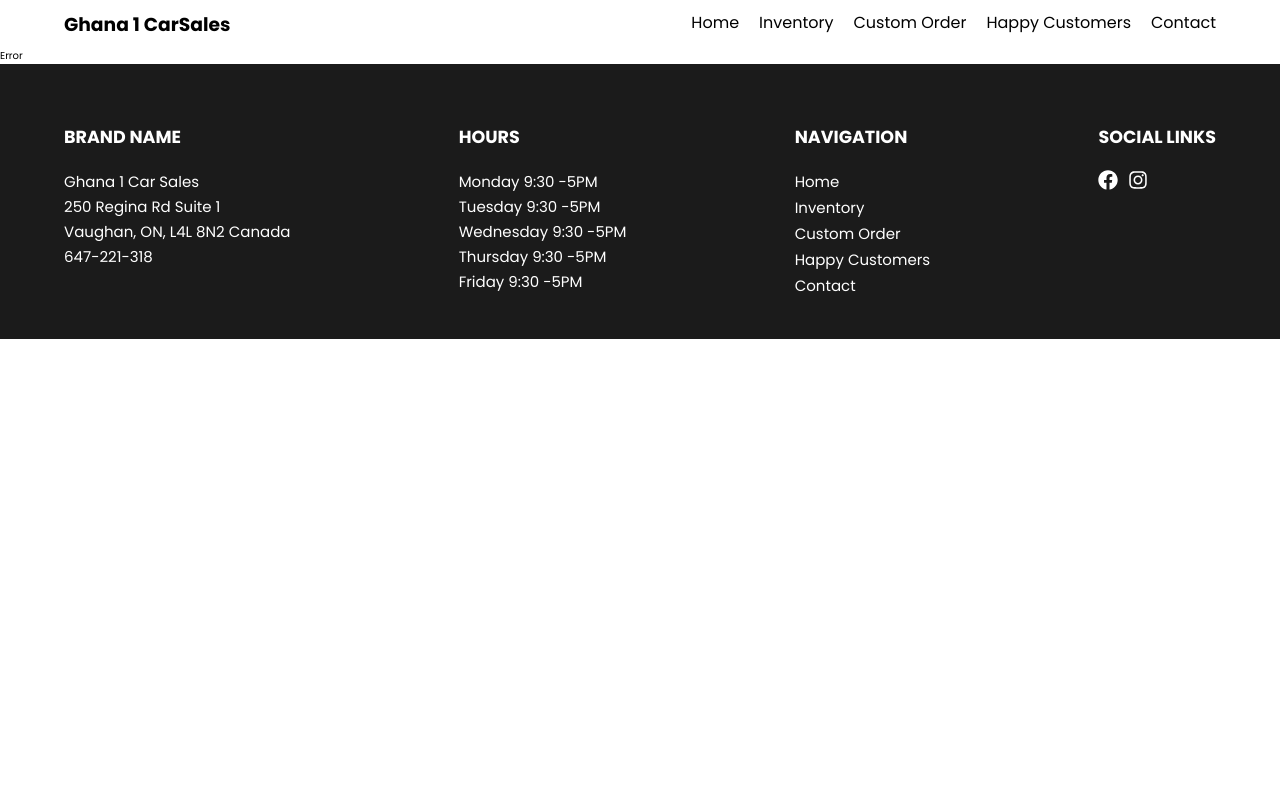
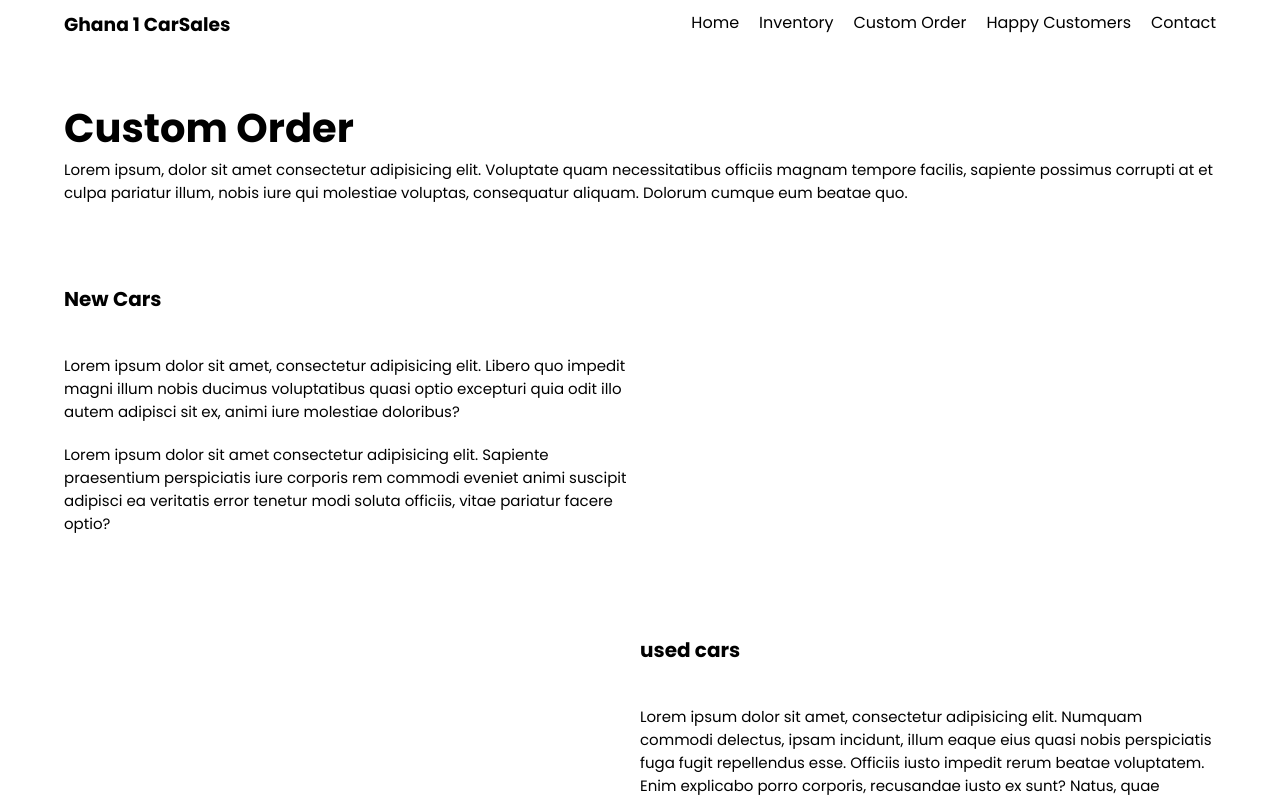
Before and after one commit to Razak-Gawusu/ghone-carsales, a React (Create React App) app: page /customOrder in a window 1280 px wide. Shown: the top 800 px of the page. Built offline with nearby package versions, Linux system fonts and the light colour scheme.

Commit message:
custom order finished

```diff
--- a/src/App.js
+++ b/src/App.js
@@ -6,6 +6,7 @@
 import Inventory from "./pages/Inventory";
 
 import Error from "./pages/Error";
+import CustomOrder from "./pages/CustomOrder";
 
 function App() {
   return (
@@ -15,6 +16,7 @@
           <Route path="/" element={<SharedLayout />}>
             <Route index element={<Home />}/>
             <Route path="inventory" element={<Inventory />}/>
+            <Route path="customOrder" element={<CustomOrder />}/>
             <Route path="*" element={<Error />}/>
           </Route>
         </Routes>
--- a/src/pages/CustomOrder.jsx
+++ b/src/pages/CustomOrder.jsx
@@ -2,7 +2,25 @@
 
 function CustomOrder() {
   return (
-    <div>CustomOrder</div>
+    <div className='customOrder'>
+      <div className="container">
+        <section className="customOrder__heading">
+          <h1 className='mainTitle'>Custom Order</h1>
+          <p>Lorem ipsum, dolor sit amet consectetur adipisicing elit. Voluptate quam necessitatibus officiis magnam tempore facilis, sapiente possimus corrupti at et culpa pariatur illum, nobis iure qui molestiae voluptas, consequatur aliquam. Dolorum cumque eum beatae quo.</p>
+        </section>
+        <section className="customOrder__mainContent">
+          <article className='customOrder__mainContent--item'>
+            <h2>New Cars</h2>
+            <p>Lorem ipsum dolor sit amet, consectetur adipisicing elit. Libero quo impedit magni illum nobis ducimus voluptatibus quasi optio excepturi quia odit illo autem adipisci sit ex, animi iure molestiae doloribus?</p>
+            <p>Lorem ipsum dolor sit amet consectetur adipisicing elit. Sapiente praesentium perspiciatis iure corporis rem commodi eveniet animi suscipit adipisci ea veritatis error tenetur modi soluta officiis, vitae pariatur facere optio?</p>
+          </article>
+          <article className='customOrder__mainContent--item'>
+            <h2>used cars</h2>
+            <p>Lorem ipsum dolor sit amet, consectetur adipisicing elit. Numquam commodi delectus, ipsam incidunt, illum eaque eius quasi nobis perspiciatis fuga fugit repellendus esse. Officiis iusto impedit rerum beatae voluptatem. Enim explicabo porro corporis, recusandae iusto ex sunt? Natus, quae repellat!</p>
+          </article>
+        </section>
+      </div>
+    </div>
   )
 }
 
--- /dev/null
+++ b/src/styles/_customOrder.scss
@@ -0,0 +1,26 @@
+.customOrder{
+    &__heading{
+        padding: 5rem 0;
+
+        p{
+            font-size: 1.5rem;
+        }
+    }
+
+    &__mainContent{
+        &--item{
+            margin-bottom: 4rem;
+
+            h2{
+                font-size: 2rem;
+                padding: 2rem 0;
+                margin: 1rem 0;
+            }
+
+            p{
+                font-size: 1.5rem;
+                margin: 2rem 0;
+            }
+        }
+    }
+}
--- a/src/styles/main.css
+++ b/src/styles/main.css
@@ -180,6 +180,20 @@
     grid-template-columns: repeat(4, 1fr);
     gap: 2.5rem;
   }
+
+  .customOrder__mainContent {
+    display: flex;
+    flex-direction: column;
+    justify-content: flex-start;
+    align-items: flex-start;
+    gap: 1rem;
+  }
+  .customOrder__mainContent--item {
+    width: 50%;
+  }
+  .customOrder__mainContent .customOrder__mainContent--item + .customOrder__mainContent--item {
+    align-self: flex-end;
+  }
 }
 .hero {
   height: 100vh;
@@ -302,4 +316,23 @@
   background-color: green;
   color: white;
   padding: 0.5rem 1.2rem;
+}
+
+.customOrder__heading {
+  padding: 5rem 0;
+}
+.customOrder__heading p {
+  font-size: 1.5rem;
+}
+.customOrder__mainContent--item {
+  margin-bottom: 4rem;
+}
+.customOrder__mainContent--item h2 {
+  font-size: 2rem;
+  padding: 2rem 0;
+  margin: 1rem 0;
+}
+.customOrder__mainContent--item p {
+  font-size: 1.5rem;
+  margin: 2rem 0;
 }/*# sourceMappingURL=main.css.map */
--- a/src/styles/main.scss
+++ b/src/styles/main.scss
@@ -7,3 +7,4 @@
 @import 'hero';
 @import 'styles';
 @import 'inventory';
+@import 'customOrder';
```
Also changed, not shown: src/styles/_responsive.scss (+13 -0 lines), 1 other file (tests, documents, lock files or other folders).
